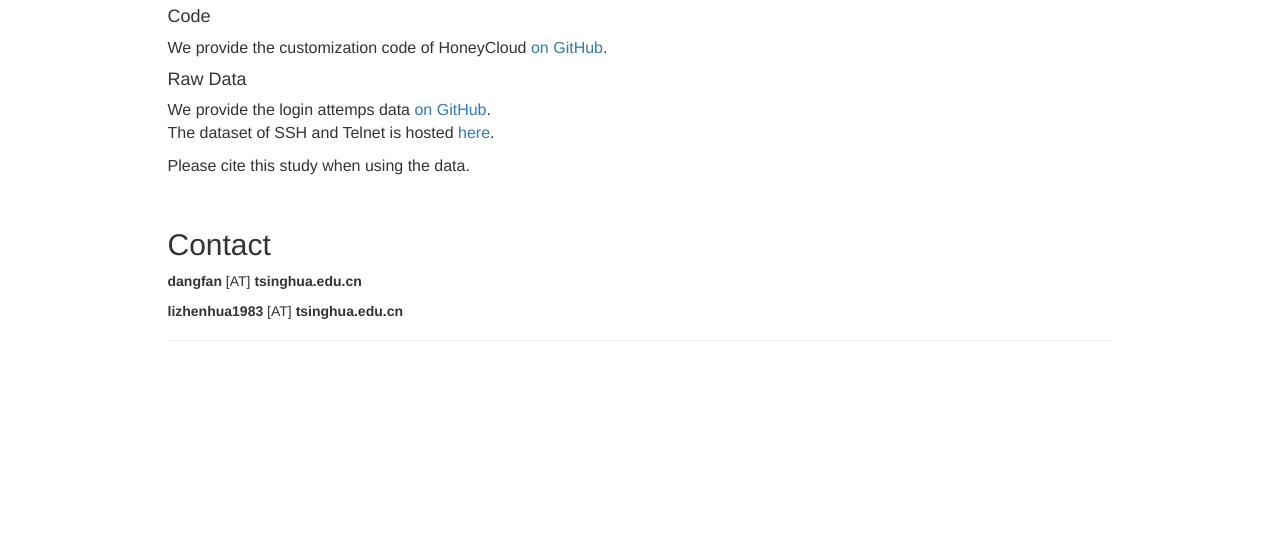
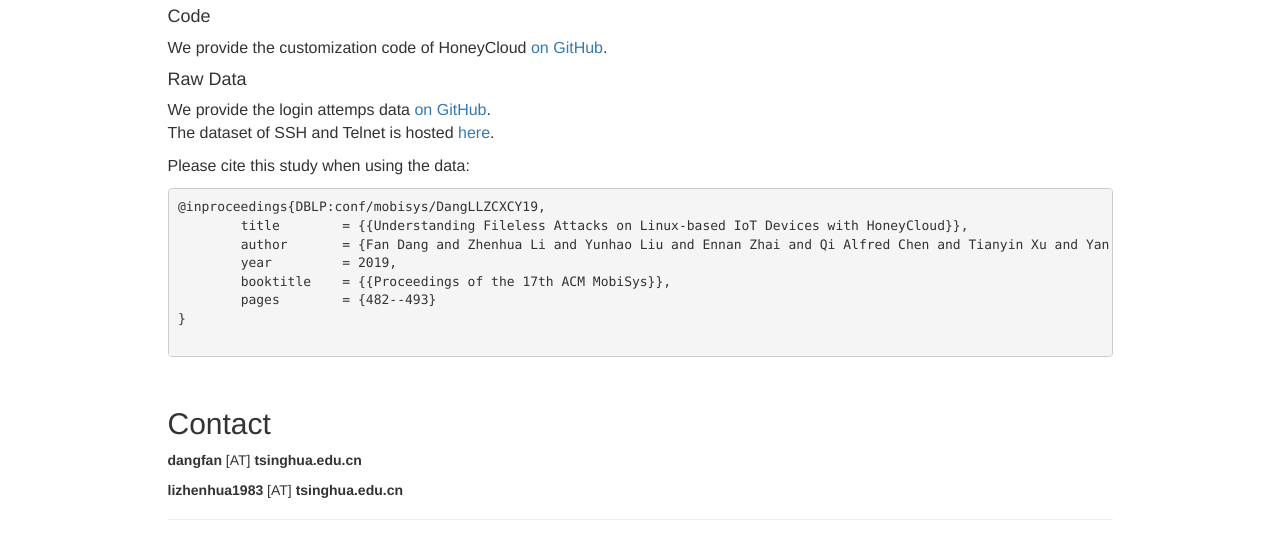
Before and after one commit to HoneyCloud/honeycloud.github.io, a plain HTML site: page index.html in a window 1280 px wide. Shown: the part 546-1082 px from the top of the page. Before the commit the page ends 907 px from the top, so only its background shows below. Drawn offline with nearby package versions, Linux system fonts and the light colour scheme.

Commit message:
Update index.html

```diff
--- a/index.html
+++ b/index.html
@@ -85,10 +85,19 @@
           <p style="font-size: 16px">
             We provide the login attemps data <a href="https://github.com/HoneyCloud/MobiSys19/tree/master/dataset">on
               GitHub</a>.<br>
-            The dataset of SSH and Telnet is hosted <a href="https://cloud.tsinghua.edu.cn/f/2281cc9c30a44a8c9b7b/?dl=1">here</a>.
+            The dataset of SSH and Telnet is hosted <a href="https://ieee-dataport.org/documents/ssh-telnet-logs-honeycloud">here</a>.
           </p>
           <p style="font-size: 16px">
-            Please cite this study when using the data.
+            Please cite this study when using the data:
+            <pre>
+@inproceedings{DBLP:conf/mobisys/DangLLZCXCY19,
+	title        = {{Understanding Fileless Attacks on Linux-based IoT Devices with HoneyCloud}},
+	author       = {Fan Dang and Zhenhua Li and Yunhao Liu and Ennan Zhai and Qi Alfred Chen and Tianyin Xu and Yan Chen and Jingyu Yang},
+	year         = 2019,
+	booktitle    = {{Proceedings of the 17th ACM MobiSys}},
+	pages        = {482--493}
+}
+            </pre>
           </p>
           <br>
           <h2 id="contact">Contact</h2>
```
